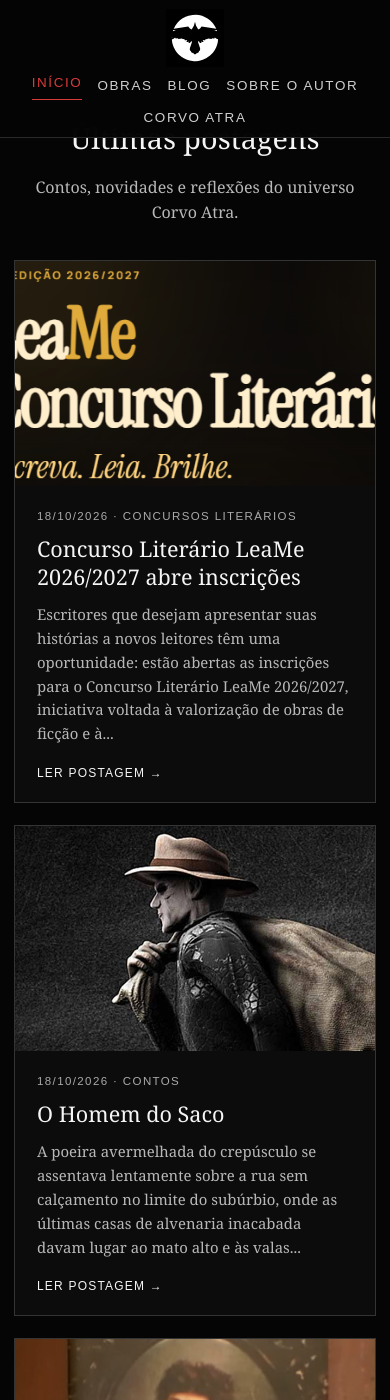
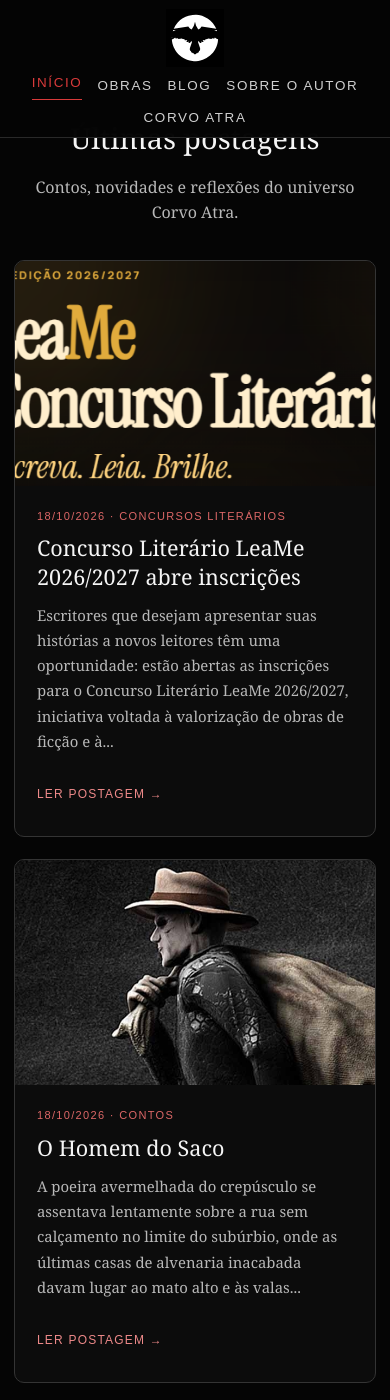
Before and after one commit to corvoatra/corvo-atra, a Jekyll site: the page built from index.html, in a window 390 px wide and 1400 px high, scrolled down 1635 px. Built offline with Jekyll 4.4.1, drawn with Linux system fonts in a browser that asks for light colours.

Commit message:
Melhora visualização mobile das postagens: index.html

```diff
--- a/index.html
+++ b/index.html
@@ -75,6 +75,17 @@ header nav { display:flex; justify-content:center; align-items:center; flex-wrap
 header nav a { color:#d0d0d0; transition:color .2s; }
 header nav a:hover,header nav a:focus-visible { color:#fff; }
 @media(max-width:480px) { header nav { column-gap:18px; row-gap:10px; font-size:.73rem; } }
+/* Últimas postagens: cartões mais legíveis no celular */
+@media(max-width:600px){
+ .home-posts-grid{grid-template-columns:1fr;gap:18px;margin-top:26px}
+ .home-post-card{border-radius:10px;border-color:#302929;background:#101010}
+ .home-post-cover{aspect-ratio:16/9}
+ .home-post-content{padding:20px 20px 22px}
+ .home-post-content .eyebrow{font-size:.69rem;color:#dc6767;line-height:1.5}
+ .home-post-content h3{font-size:clamp(1.45rem,6vw,1.8rem);line-height:1.24}
+ .home-post-content .home-post-excerpt{font-size:.96rem;line-height:1.7;color:#bcb6b6}
+ .home-post-read{color:#ed8989;font-size:.77rem;min-height:40px;display:inline-flex;align-items:center}
+}
 </style>
 <link href="site-desktop.css?v=espacamento-global-7" rel="stylesheet"/><style>
 /* Seções da página inicial: capas originais, sem recortes. */
```
